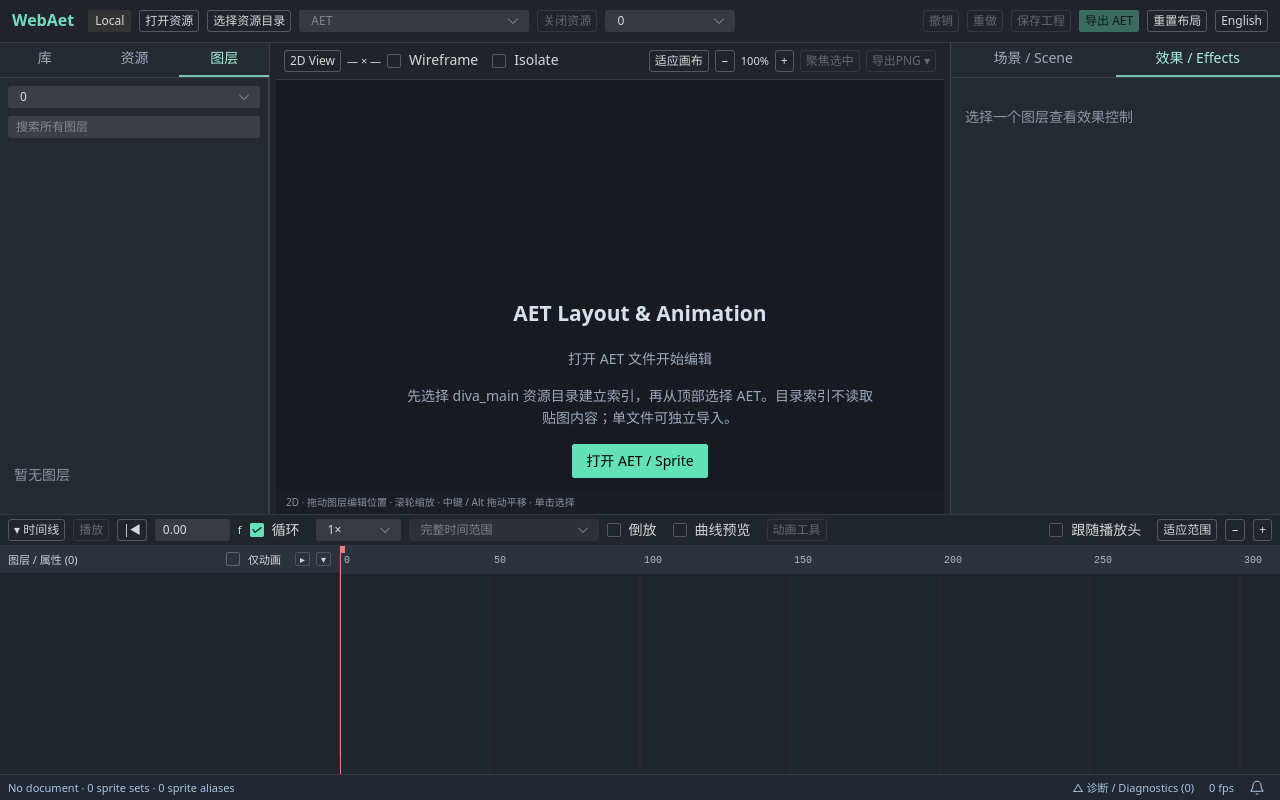
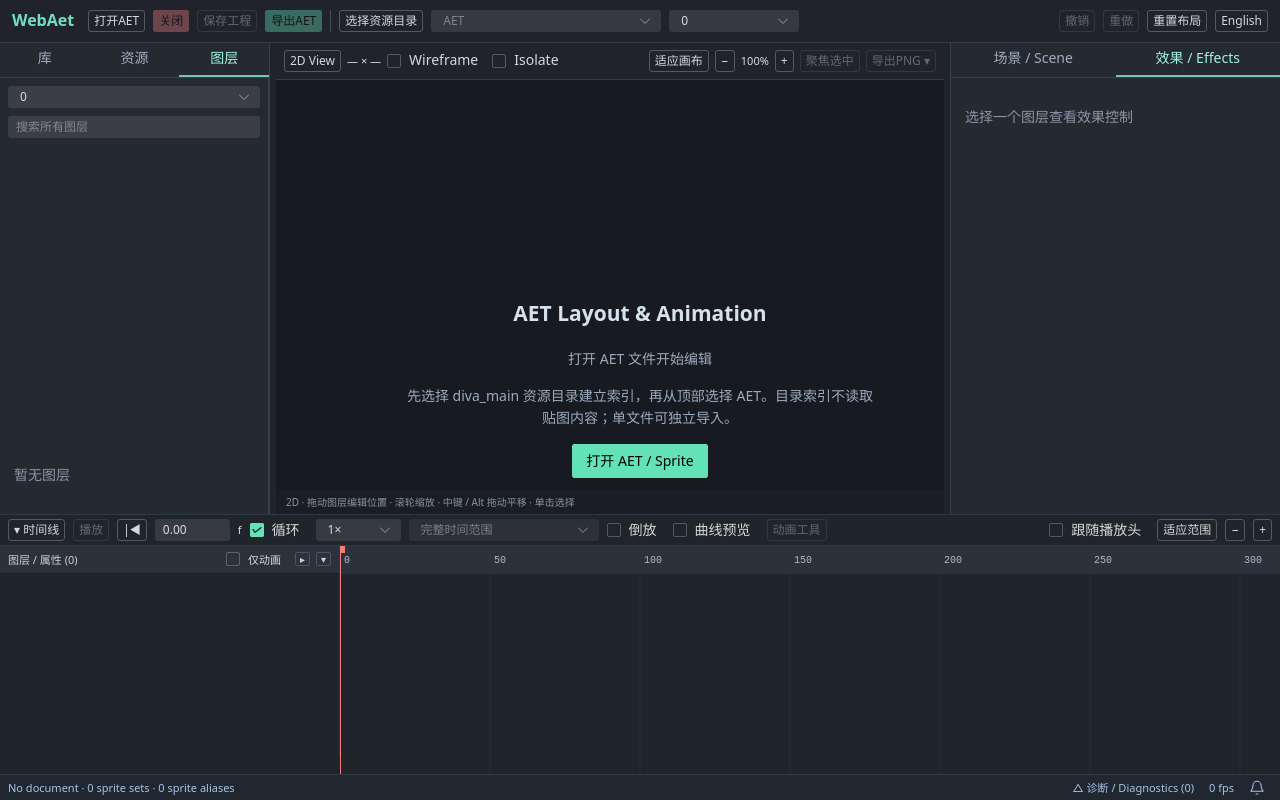
Before and after one commit to samnyan/WebAet, a Vue app: page /#/ in a window 1280 px wide. Built offline with nearby package versions, Linux system fonts and the light colour scheme.

Commit message:
feat: reorganize file toolbar and confirm document close

```diff
--- a/src/editor/state.ts
+++ b/src/editor/state.ts
@@ -151,8 +151,8 @@ export function createEditor() {
     workspace.activeKey.value = null
     workspace.playing.value = false
   }
-  function closeDocument() {
-    if (busy.value || dirty.value && !window.confirm('当前修改尚未保存，关闭资源会丢弃修改。继续？')) return
+  function closeDocument(confirmed = false) {
+    if (busy.value || !confirmed && dirty.value && !window.confirm('当前修改尚未保存，关闭资源会丢弃修改。继续？')) return
     doc.value = null; documents.value = []; library.clear(); resourceVersion.value++
     undoStack.length = 0; redoStack.length = 0; historyVersion.value++
     sceneIndex.value = 0; compositionId.value = 0; selectedId.value = null; frame.value = 0; hidden.value = new Set()
--- a/src/style.css
+++ b/src/style.css
@@ -4,6 +4,7 @@ body { font-family: Inter, system-ui, sans-serif; font-size: 12px; }
 button, input { font: inherit; }
 .editor-shell { height: 100%; display: flex; flex-direction: column; color: #d9dfe7; background: #20232a; }
 .app-toolbar, .stage-toolbar, .statusbar { display: flex; align-items: center; gap: 8px; padding: 8px 12px; flex-shrink: 0; border-bottom: 1px solid #353b46; }
+.file-actions{display:flex;align-items:center;gap:8px;flex-shrink:0}.toolbar-separator{width:1px;height:22px;background:#454b57;flex-shrink:0}.resource-hint{display:flex;align-items:center;justify-content:space-between;gap:12px;padding:6px 12px;background:#e4b16b12;color:#e4c493;border-bottom:1px solid #e4b16b33;font-size:12px;flex-shrink:0}.resource-hint .n-button{flex-shrink:0}
 .app-toolbar strong { color: #72dfc5; font-size: 16px; margin-right: 6px; }
 .asset-select { width: 230px; } .scene-select { width: 130px; }
 .spacer { flex: 1; } .dirty { color: #e7bb69; }
--- a/src/views/EditorView.vue
+++ b/src/views/EditorView.vue
@@ -3,7 +3,7 @@ import { computed, onMounted, onBeforeUnmount, provide, ref } from 'vue'
 import { usePanelSizes } from '../editor/panelSizes'
 import { materialPackagesKey } from '../editor/materialPackages'
 import type { MaterialPackage } from '../editor/materialPicker'
-import { NButton, NSelect, NSpin, NTag } from 'naive-ui'
+import { NButton, NSelect, NSpin, NModal } from 'naive-ui'
 import { useI18n } from 'vue-i18n'
 import { createEditor } from '../editor/state'
 import { ResourceDirectory, type DirectoryProgress } from '../editor/resourceDirectory'
@@ -19,6 +19,9 @@ import EditorStatusBar from '../components/editor/EditorStatusBar.vue'
 const e = createEditor(), { locale, t } = useI18n()
 const { host: workspaceHost, style: panelStyle, start: resizePanel, reset: resetPanels } = usePanelSizes()
 function resetLayout() { resetPanels(); window.dispatchEvent(new Event('webaet:reset-layout')) }
+const closeDialog = ref(false)
+function confirmClose() { if (e.busy.value) return; e.closeDocument(true); activeAssetPath.value = ''; importedPackages.value = []; closeDialog.value = false }
+const missingResources = computed(() => !!e.doc.value && !e.busy.value && resourceWarnings.value.length > 0)
 const input = ref<HTMLInputElement>(), warnings = ref<string[]>([])
 const resourceWarnings = computed(() => { e.version.value; e.resourceVersion.value; return unresolvedSpriteSources(e.doc.value, e.library) })
 const allWarnings = computed(() => [...warnings.value, ...resourceWarnings.value])
@@ -56,7 +59,7 @@ async function pickDirectory(rescan = false) {
   const picker = (window as unknown as { showDirectoryPicker?: () => Promise<FileSystemDirectoryHandle> }).showDirectoryPicker
   if (!picker) { e.error.value = '此浏览器不支持目录句柄；请用 Chromium 选择资源目录，单文件导入仍可用。'; return }
   try {
-    const selected = rescan && root.value ? root.value.root : await picker()
+    const selected = await picker()
     e.busy.value = true; progress.value = { phase: '读取索引', current: selected.name, done: 0, total: 0 }
     const index = new ResourceDirectory(selected)
     scanController = new AbortController()
@@ -106,16 +109,27 @@ onBeforeUnmount(() => { window.removeEventListener('keydown', keydown); window.r
 </script>
 <template>
   <div class="editor-shell" @dragover.prevent @drop.prevent="importUserFiles([...($event.dataTransfer?.files ?? [])])">
-    <div class="app-toolbar"><strong>WebAet</strong><n-tag size="small" :bordered="false">Local</n-tag>
-      <n-button size="tiny" :disabled="e.busy.value" @click="input?.click()">{{ t('open') }}</n-button><n-button size="tiny" :disabled="e.busy.value" @click="pickDirectory(false)">选择资源目录</n-button><n-button v-if="root" size="tiny" :disabled="e.busy.value" @click="pickDirectory(true)">重新扫描</n-button>
+    <div class="app-toolbar"><strong>WebAet</strong>
+      <div class="file-actions">
+        <n-button size="tiny" :disabled="e.busy.value" @click="input?.click()">打开AET</n-button>
+        <n-button data-testid="close-document" size="tiny" type="error" :disabled="e.busy.value || (!e.doc.value && !e.library.sets.length)" @click="closeDialog = true">关闭</n-button>
+        <n-button size="tiny" :disabled="e.busy.value || !e.doc.value" @click="e.runOperation('保存工程', e.saveProject)">保存工程</n-button>
+        <n-button size="tiny" type="primary" :disabled="e.busy.value || !e.doc.value" @click="e.runOperation('导出 AET', e.exportBinary)">导出AET</n-button>
+        <span v-if="e.dirty.value" class="dirty" title="有未保存的修改">●</span>
+      </div>
+      <span class="toolbar-separator" aria-hidden="true" />
+      <n-button size="tiny" :disabled="e.busy.value" :title="root ? `当前目录：${root.root.name}；点击重新选择目录并扫描` : '选择资源目录，建立索引并自动匹配关联贴图'" @click="pickDirectory(!!root)">{{ root ? '重新扫描资源' : '选择资源目录' }}</n-button>
       <n-select class="asset-select" size="tiny" :disabled="e.busy.value" filterable :value="e.doc.value?.name" :options="assets" placeholder="AET" @update:value="changeAsset" />
-      <n-button data-testid="close-document" size="tiny" :disabled="e.busy.value || (!e.doc.value && !e.library.sets.length)" @click="e.closeDocument">关闭资源</n-button>
       <n-select class="scene-select" size="tiny" :disabled="e.busy.value" :value="e.sceneIndex.value" :options="scenes" placeholder="Scene" @update:value="e.selectScene" />
-      <div class="spacer" /><span v-if="e.dirty.value" class="dirty">●</span><n-button size="tiny" :disabled="e.busy.value || !e.canUndo.value" @click="e.undo">撤销</n-button><n-button size="tiny" :disabled="e.busy.value || !e.canRedo.value" @click="e.redo">重做</n-button>
-      <n-button size="tiny" :disabled="e.busy.value || !e.doc.value" @click="e.runOperation('保存工程', e.saveProject)">保存工程</n-button><n-button size="tiny" type="primary" :disabled="e.busy.value || !e.doc.value" @click="e.runOperation('导出 AET', e.exportBinary)">导出 AET</n-button>
+      <div class="spacer" /><n-button size="tiny" :disabled="e.busy.value || !e.canUndo.value" @click="e.undo">撤销</n-button><n-button size="tiny" :disabled="e.busy.value || !e.canRedo.value" @click="e.redo">重做</n-button>
       <n-button size="tiny" @click="resetLayout">重置布局</n-button>
       <n-button size="tiny" @click="locale = locale === 'zh-CN' ? 'en' : 'zh-CN'">{{ t('language') }}</n-button>
     </div>
+    <div v-if="missingResources" class="resource-hint" role="status"><span>{{ e.library.sets.length ? '部分关联贴图尚未加载，画布可能显示不完整。' : '当前 AET 尚未加载关联贴图，画布可能显示不完整。' }}请选择资源目录后重新打开该 AET，或通过“打开AET”补充导入 Sprite / FARC。</span><n-button size="tiny" @click="pickDirectory(!!root)">{{ root ? '重新扫描资源' : '选择资源目录' }}</n-button></div>
+    <n-modal v-model:show="closeDialog" preset="dialog" class="editor-dialog" title="关闭当前 AET" :mask-closable="false">
+      <template #default><p>{{ e.dirty.value ? '当前修改尚未保存，关闭将丢弃这些修改。请先保存工程或导出 AET。' : '将关闭当前 AET 并释放已加载的贴图资源。资源目录索引会保留。' }}</p></template>
+      <template #action><n-button size="small" @click="closeDialog = false">取消</n-button><n-button size="small" type="error" :disabled="e.busy.value" @click="confirmClose">确认关闭</n-button></template>
+    </n-modal>
     <input ref="input" hidden type="file" multiple accept=".bin,.farc,.webaet" @change="filesChanged" />
     <n-spin :show="e.busy.value" class="workspace-spin"><div :ref="el => workspaceHost = el as HTMLElement | undefined" class="workspace" :style="panelStyle"><LeftSidebar :editor="e" :assets="libraryAssets" @open-asset="changeAsset" @open-composition="openComposition" /><div class="panel-divider" role="separator" title="拖动调整宽度，双击恢复默认" @dblclick="resetPanels" aria-label="调整左侧面板宽度" aria-orientation="vertical" @pointerdown.prevent="resizePanel($event, 'left')" /><AetStage :editor="e" @warnings="warnings = $event" /><div class="panel-divider" role="separator" title="拖动调整宽度，双击恢复默认" @dblclick="resetPanels" aria-label="调整右侧面板宽度" aria-orientation="vertical" @pointerdown.prevent="resizePanel($event, 'right')" /><LayerInspector :editor="e" /></div></n-spin>
     <div v-if="!e.doc.value" class="welcome"><h2>AET Layout & Animation</h2><p>{{ t('ready') }}</p><p>先选择 diva_main 资源目录建立索引，再从顶部选择 AET。目录索引不读取贴图内容；单文件可独立导入。</p><n-button type="primary" :disabled="e.busy.value" @click="input?.click()">打开 AET / Sprite</n-button></div>
```
